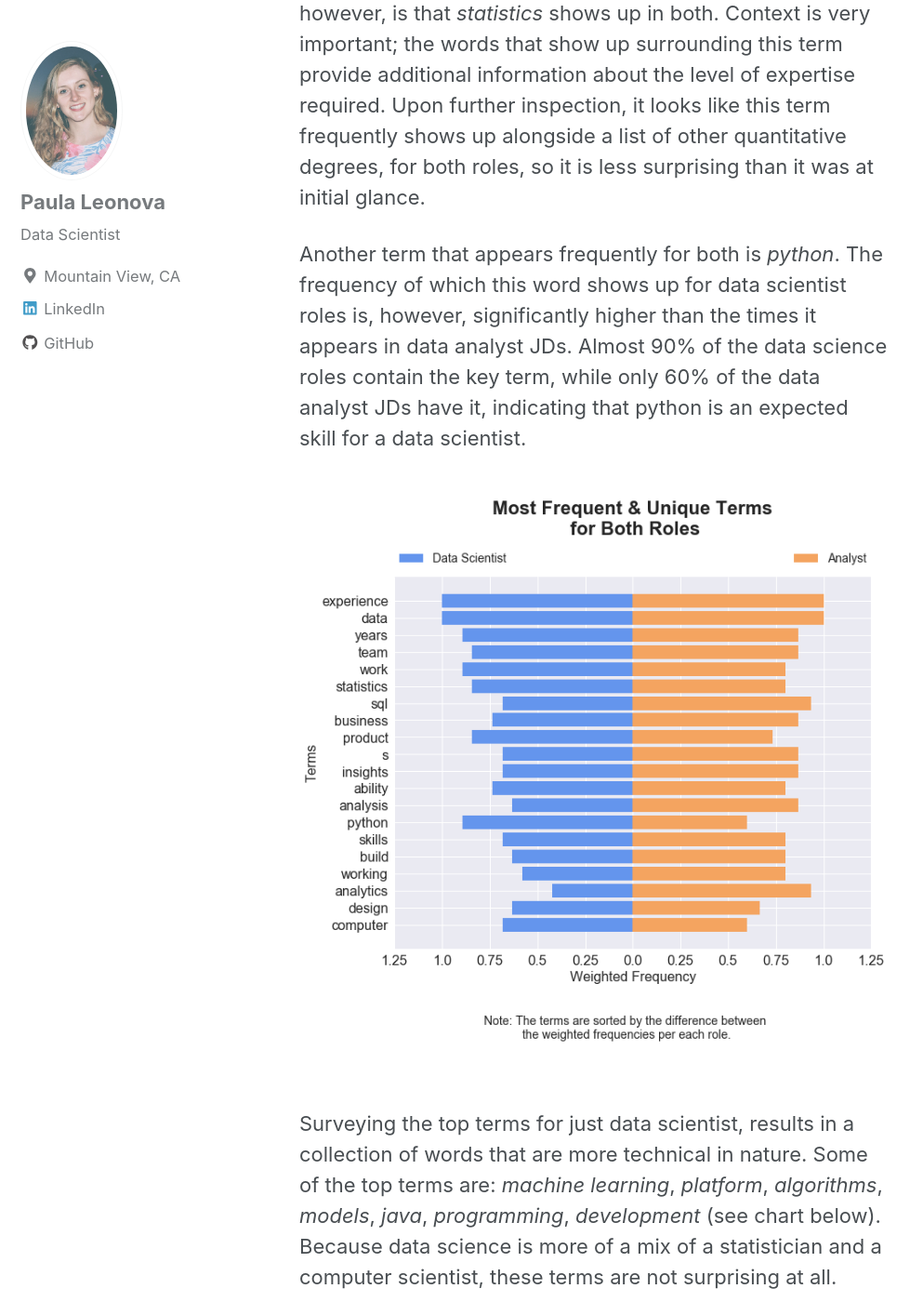
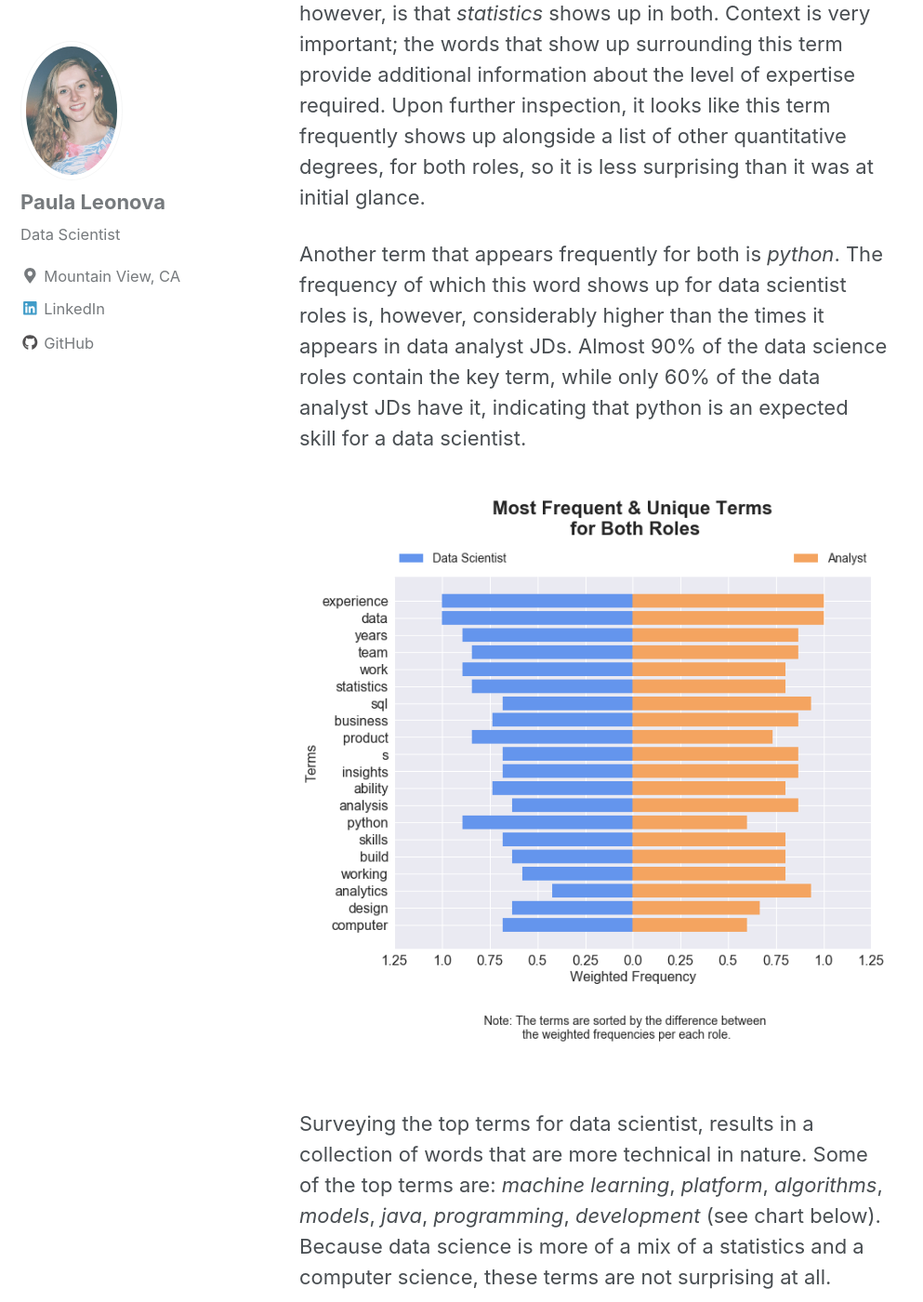
Before and after one commit to pleonova/pleonova.github.io, a Jekyll site: the page built from _posts/2018-08-21-jd-classification.md, in a window 1280 px wide and 1400 px high, scrolled down 2021 px. Shown: the whole window at 93% size, without its empty margins (0-993 px from the left). Built offline with Jekyll 4.4.1, drawn with Linux system fonts in a browser that asks for light colours; nearby versions of some CDN libraries; some of the changed text lies outside the part shown.

Commit message:
Modify word choice and sentence structure

```diff
--- a/_posts/2018-08-21-jd-classification.md
+++ b/_posts/2018-08-21-jd-classification.md
@@ -23,28 +23,28 @@
 
 It is no surprise that *sql* and *analysis* show up frequently in both postings (see chart below). What is interesting, however, is that *statistics* shows up in both. Context is very important; the words that show up surrounding this term provide additional information about the level of expertise required. Upon further inspection, it looks like this term frequently shows up alongside a list of other quantitative degrees, for both roles, so it is less surprising than it was at initial glance.
 
-Another term that appears frequently for both is *python*. The frequency of which this word shows up for data scientist roles is, however, significantly higher than the times it appears in data analyst JDs. Almost 90% of the data science roles contain the key term, while only 60% of the data analyst JDs have it, indicating that python is an expected skill for a data scientist.
+Another term that appears frequently for both is *python*. The frequency of which this word shows up for data scientist roles is, however, considerably higher than the times it appears in data analyst JDs. Almost 90% of the data science roles contain the key term, while only 60% of the data analyst JDs have it, indicating that python is an expected skill for a data scientist.
 
 <figure>
 	<a href="/images/jd-classifier/TorandoChart_TermSensitivity_BothRoles.png"><img src="/images/jd-classifier/TorandoChart_TermSensitivity_BothRoles.png"></a>
 </figure>
 
-Surveying the top terms for just data scientist, results in a collection of words that are more technical in nature. Some of the top terms are: *machine learning*, *platform*, *algorithms*, *models*, *java*, *programming*, *development* (see chart below). Because data science is more of a mix of a statistician and a computer scientist, these terms are not surprising at all.
+Surveying the top terms for data scientist, results in a collection of words that are more technical in nature. Some of the top terms are: *machine learning*, *platform*, *algorithms*, *models*, *java*, *programming*, *development* (see chart below). Because data science is more of a mix of a statistics and a computer science, these terms are not surprising at all.
 
 <p align="center">
   <img width="400" src="{{ site.url }}{{ site.baseurl }}/images/jd-classifier/TorandoChart_TermSensitivity_DataScientist.png">
 </p>
 
-For data analysts, the key words tend to focus more on information dispersal, whether it be through through verbal or written form: *reports*, *reporting*, *dashboards*, *communication*, *verbal*. Data retrieval and organization is another theme that comes up: *excel*, *strong sql*, *sql skills*, *trends*.
+For data analysts, the key words tend to focus more on information dissemination, whether it be through through verbal or written form: *reports*, *reporting*, *dashboards*, *communication*, *verbal*. Data retrieval and organization is another theme that comes up: *excel*, *strong sql*, *sql skills*, *trends*.
 
 <p align="center">
   <img width="400" src="{{ site.url }}{{ site.baseurl }}/images/jd-classifier/TorandoChart_TermSensitivity_Analyst.png">
 </p>
 
 ## Final Thoughts
-Whether the above solidified what you had previously percieved about the two roles or whether it was new information, the goal was to answer this common question from an employers perspective and hopefully do it in an automated way.
+Whether the above solidified what you had previously perceived about the two roles or whether it was new information, the goal was to answer this common question from an employers perspective and hopefully in an automated way.
 
-## Next Steps
+## Limitations and Next Steps
 I have merely scratched the surface with this project and am excited to dig deeper to see how I can make the model more robust and insightful. For one, I would like to isolate terms based on the location or heading they are under in order to understand their level of importance for a given role. Furthermore, I'd like to collect a larger sample size and split out my data into junior and senior roles.
 
 To learn more about this project and stay updated about the progress, please feel free to check out [my github repo](https://github.com/pleonova/jd-classifier).
```
